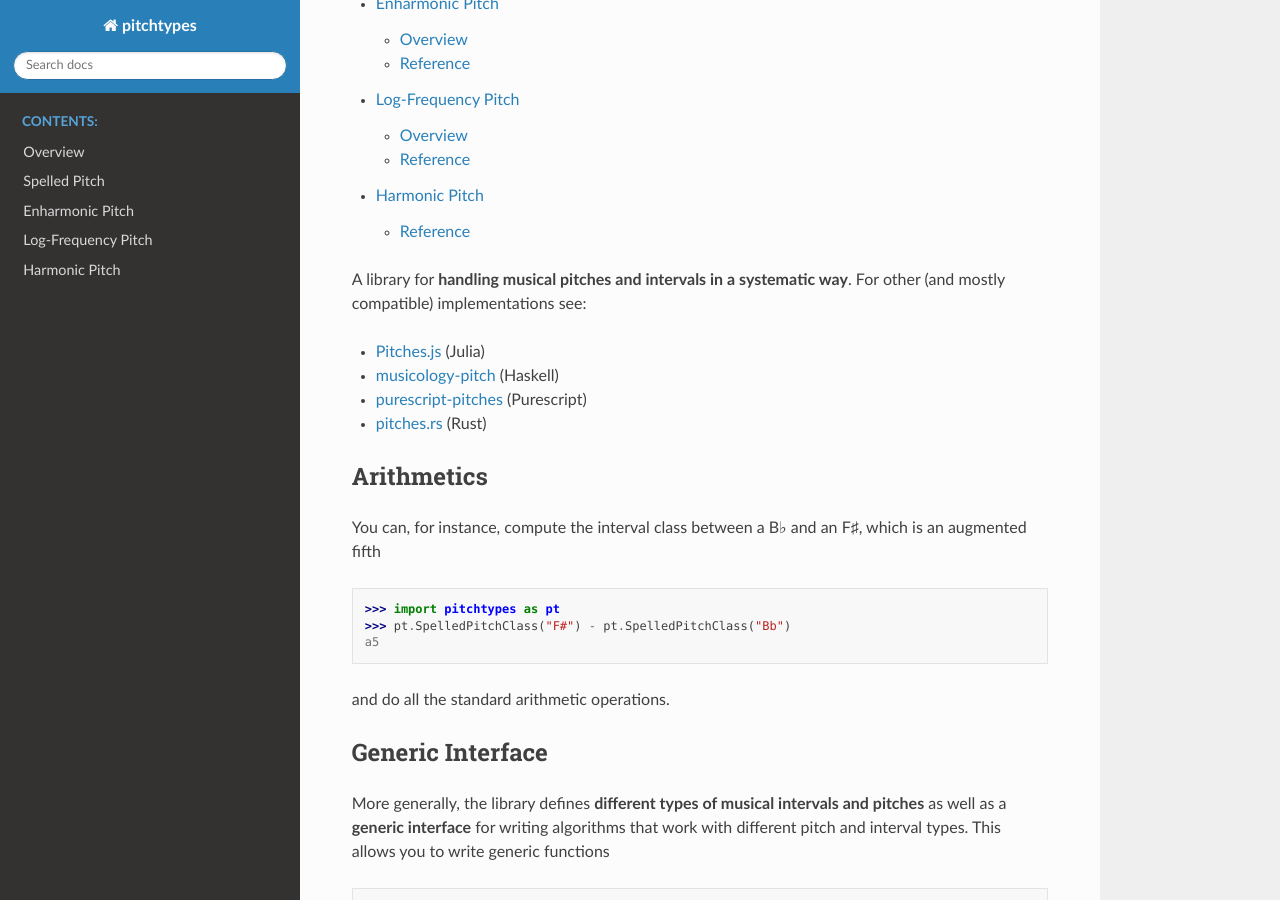
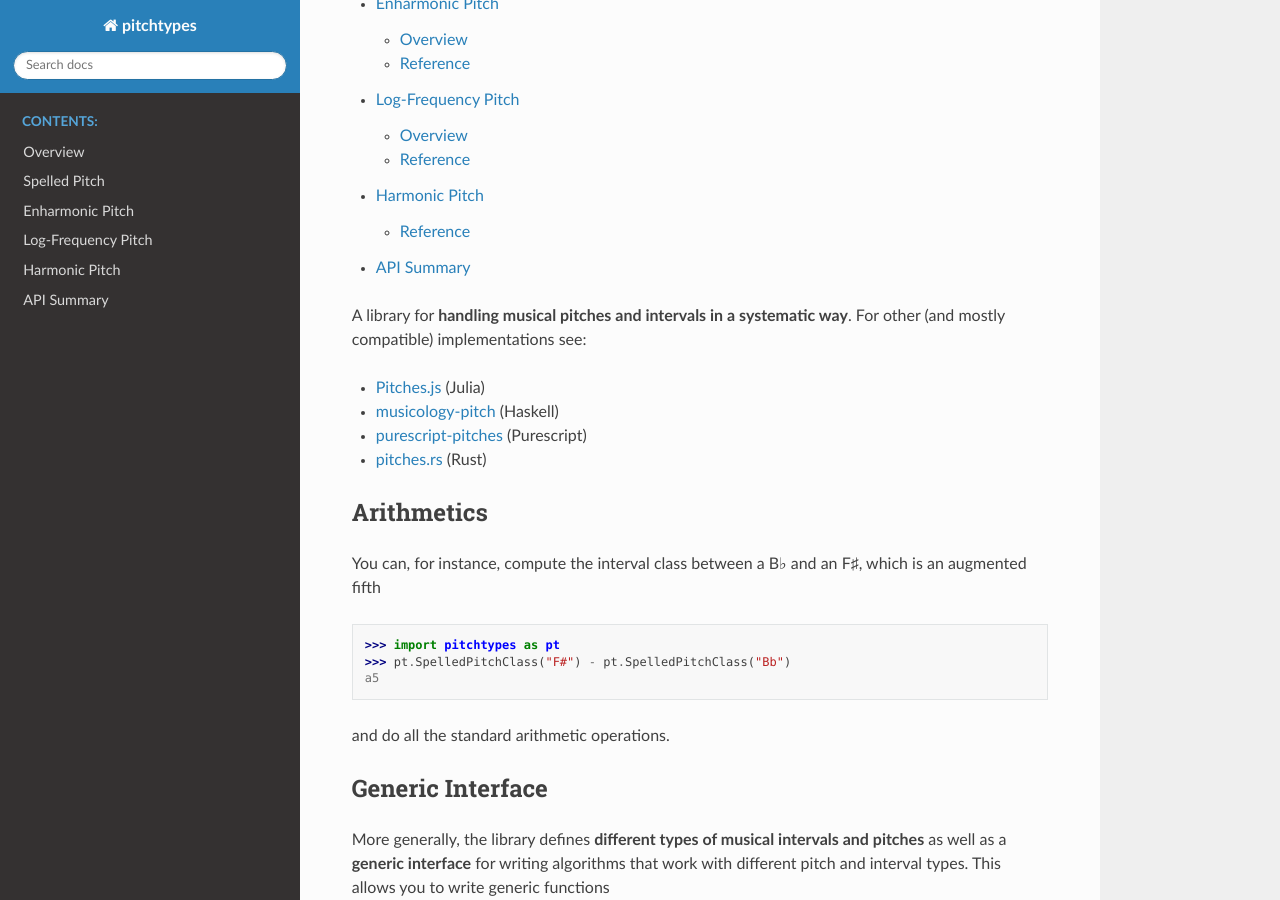
Before and after one commit to DCMLab/pitchtypes, a Sphinx documentation site: the page built from docs/index.rst, in a window 1280 px wide and 900 px high, scrolled down 432 px. Built offline with Sphinx 7.4.7 and the Read the Docs theme 2.0.0, drawn with Linux system fonts in a browser that asks for light colours.

Commit message:
add API summary to docu

```diff
--- /dev/null
+++ b/docs/_templates/custom-class-template.rst
@@ -0,0 +1,32 @@
+{{ fullname | escape | underline}}
+
+.. currentmodule:: {{ module }}
+
+.. autoclass:: {{ objname }}
+   :members:
+   :show-inheritance:
+   :inherited-members:
+
+   {% block methods %}
+   .. automethod:: __init__
+
+   {% if methods %}
+   .. rubric:: {{ _('Methods') }}
+
+   .. autosummary::
+   {% for item in methods %}
+      ~{{ name }}.{{ item }}
+   {%- endfor %}
+   {% endif %}
+   {% endblock %}
+
+   {% block attributes %}
+   {% if attributes %}
+   .. rubric:: {{ _('Attributes') }}
+
+   .. autosummary::
+   {% for item in attributes %}
+      ~{{ name }}.{{ item }}
+   {%- endfor %}
+   {% endif %}
+   {% endblock %}
--- /dev/null
+++ b/docs/_templates/custom-module-template.rst
@@ -0,0 +1,66 @@
+{{ fullname | escape | underline}}
+
+.. automodule:: {{ fullname }}
+
+   {% block attributes %}
+   {% if attributes %}
+   .. rubric:: Module Attributes
+
+   .. autosummary::
+      :toctree:
+   {% for item in attributes %}
+      {{ item }}
+   {%- endfor %}
+   {% endif %}
+   {% endblock %}
+
+   {% block functions %}
+   {% if functions %}
+   .. rubric:: {{ _('Functions') }}
+
+   .. autosummary::
+      :toctree:
+   {% for item in functions %}
+      {{ item }}
+   {%- endfor %}
+   {% endif %}
+   {% endblock %}
+
+   {% block classes %}
+   {% if classes %}
+   .. rubric:: {{ _('Classes') }}
+
+   .. autosummary::
+      :toctree:
+      :template: custom-class-template.rst
+   {% for item in classes %}
+      {{ item }}
+   {%- endfor %}
+   {% endif %}
+   {% endblock %}
+
+   {% block exceptions %}
+   {% if exceptions %}
+   .. rubric:: {{ _('Exceptions') }}
+
+   .. autosummary::
+      :toctree:
+   {% for item in exceptions %}
+      {{ item }}
+   {%- endfor %}
+   {% endif %}
+   {% endblock %}
+
+{% block modules %}
+{% if modules %}
+.. rubric:: Modules
+
+.. autosummary::
+   :toctree:
+   :template: custom-module-template.rst
+   :recursive:
+{% for item in modules %}
+   {{ item }}
+{%- endfor %}
+{% endif %}
+{% endblock %}
--- a/docs/conf.py
+++ b/docs/conf.py
@@ -31,7 +31,9 @@ extensions = [
     'myst_parser',
     'sphinx.ext.autodoc',
     'sphinx.ext.doctest',
+    'sphinx.ext.autosummary',
 ]
+autosummary_generate = True  # Turn on sphinx.ext.autosummary
 
 # Add any paths that contain templates here, relative to this directory.
 templates_path = ['_templates']
--- a/docs/index.rst
+++ b/docs/index.rst
@@ -15,6 +15,7 @@ Welcome to pitchtypes's documentation!
    types/enharmonic
    types/frequencies
    types/harmonic
+   api_summary
 
 
 A library for **handling musical pitches and intervals in a systematic way**.
```
Also changed, not shown: docs/api_summary.rst (added, +10 -0 lines), 1 other file.
